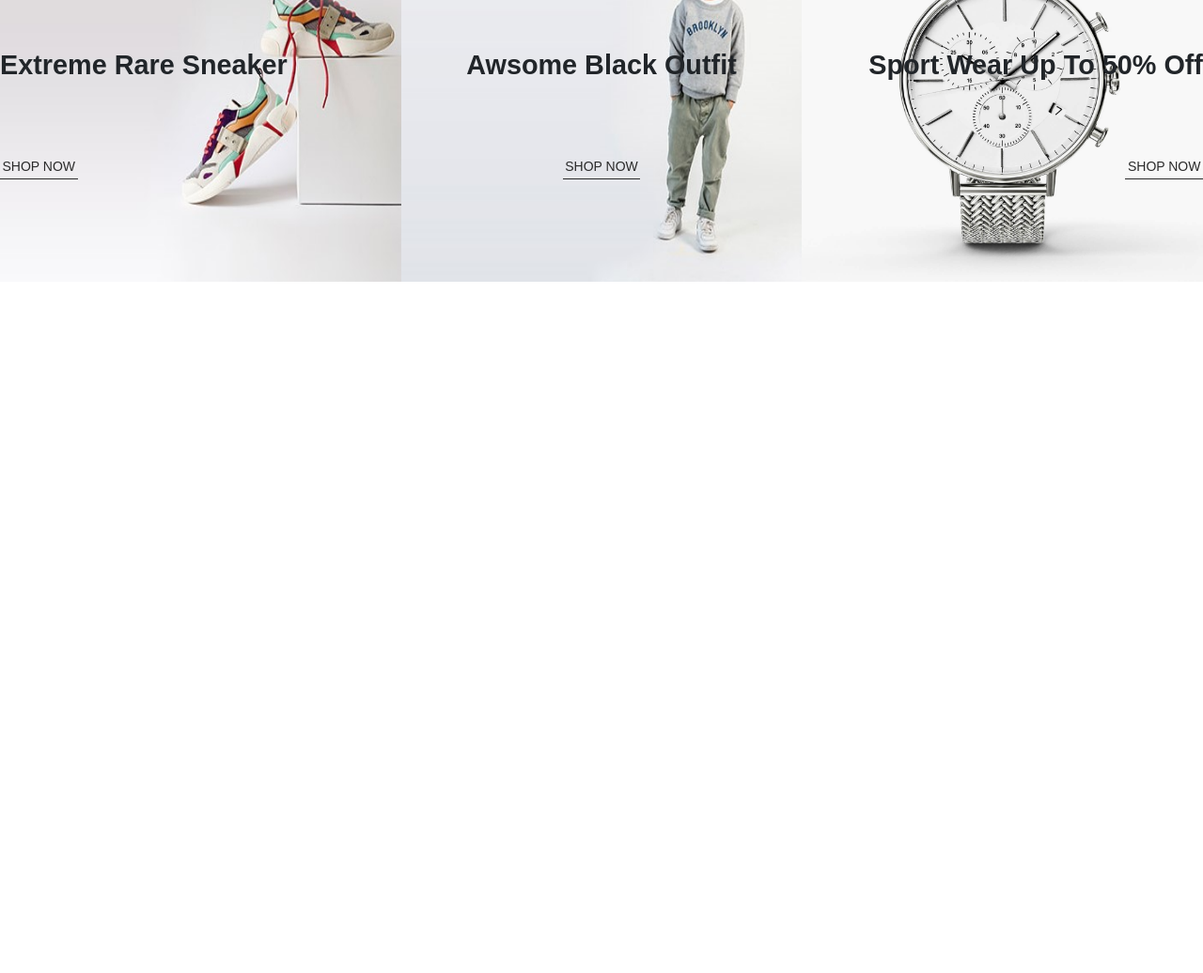
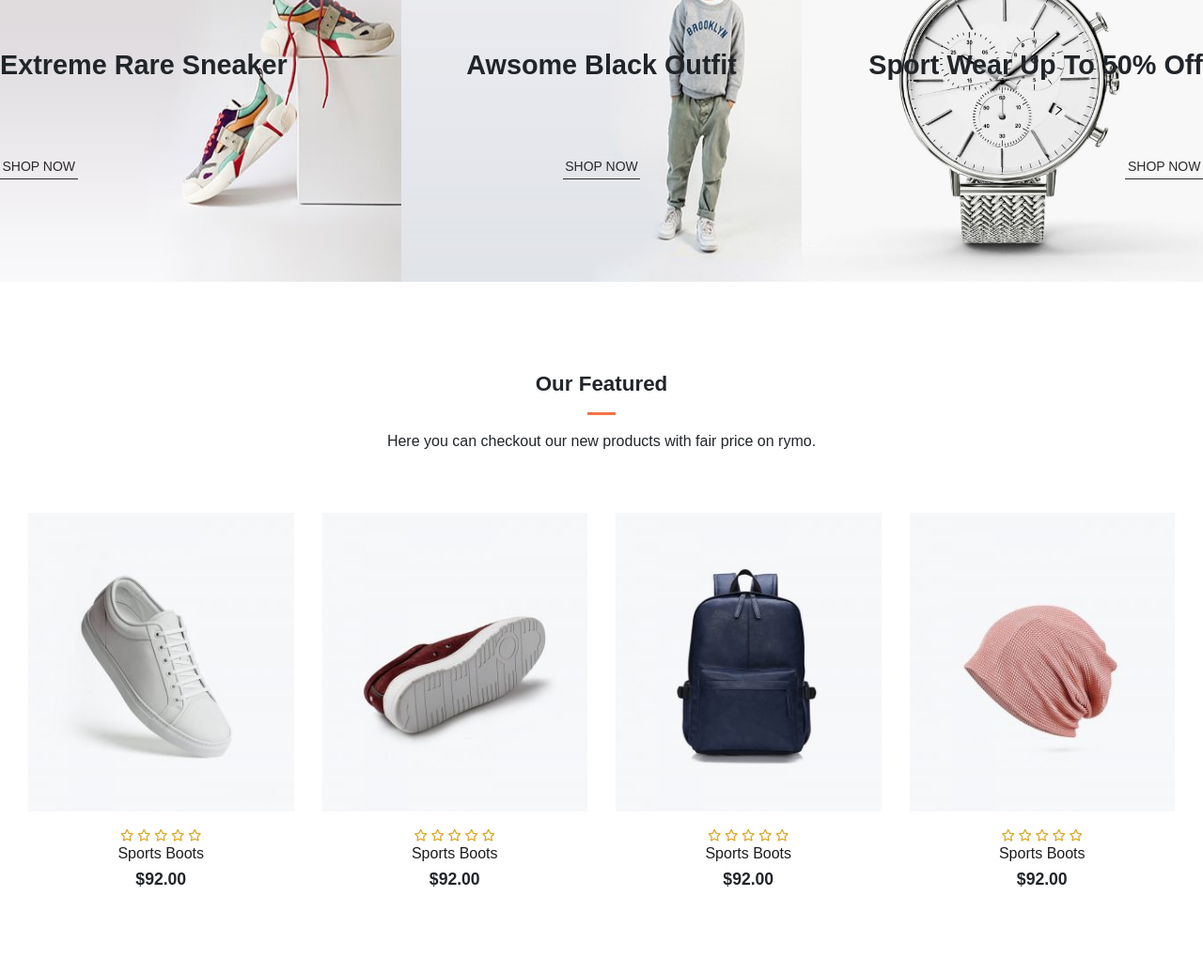
Before and after one commit to shubhkshatriya/Shopping-Web-Site, a plain HTML site: page index.html in a window 1280 px wide. Shown: the part 1109-2145 px from the top of the page at 94% size. Before the commit the page ends 1409 px from the top, so only its background shows below. Drawn offline with nearby package versions, Linux system fonts and the light colour scheme.

Commit message:
Added new section i.e feature section

```diff
--- a/index.html
+++ b/index.html
@@ -94,5 +94,70 @@
             </div>
         </div>
     </section>
+
+    <section id="feature" class="my-5 pb-5">
+        <div class="container text-center mt-5 py-5">
+            <h3>Our Featured</h3>
+                <hr class="mx-auto"/>
+                <p>Here you can checkout our new products with fair price on rymo.</p>
+        </div>
+        <div class="row mx-auto container-fluid">
+            <div class="product text-center col-lg-3 col-md-4 col-12">
+                <img class="img-fluid mb-3" src="img/featured/1.jpg" alt="">
+                <div class="star">
+                    <i class="far fa-star"></i>
+                    <i class="far fa-star"></i>
+                    <i class="far fa-star"></i>
+                    <i class="far fa-star"></i>
+                    <i class="far fa-star"></i>
+                </div>
+                <h5 class="p-name">Sports Boots</h5>
+                <h4 class="p-price">$92.00</h4>
+                <button class="buy-btn">Buy Now</button>
+            </div>
+
+            <div class="product text-center col-lg-3 col-md-4 col-12">
+                <img class="img-fluid mb-3" src="img/featured/2.jpg" alt="">
+                <div class="star">
+                    <i class="far fa-star"></i>
+                    <i class="far fa-star"></i>
+                    <i class="far fa-star"></i>
+                    <i class="far fa-star"></i>
+                    <i class="far fa-star"></i>
+                </div>
+                <h5 class="p-name">Sports Boots</h5>
+                <h4 class="p-price">$92.00</h4>
+                <button class="buy-btn">Buy Now</button>
+            </div>
+
+            <div class="product text-center col-lg-3 col-md-4 col-12">
+                <img class="img-fluid mb-3" src="img/featured/3.jpg" alt="">
+                <div class="star">
+                    <i class="far fa-star"></i>
+                    <i class="far fa-star"></i>
+                    <i class="far fa-star"></i>
+                    <i class="far fa-star"></i>
+                    <i class="far fa-star"></i>
+                </div>
+                <h5 class="p-name">Sports Boots</h5>
+                <h4 class="p-price">$92.00</h4>
+                <button class="buy-btn">Buy Now</button>
+            </div>
+
+            <div class="product text-center col-lg-3 col-md-4 col-12">
+                <img class="img-fluid mb-3" src="img/featured/4.jpg" alt="">
+                <div class="star">
+                    <i class="far fa-star"></i>
+                    <i class="far fa-star"></i>
+                    <i class="far fa-star"></i>
+                    <i class="far fa-star"></i>
+                    <i class="far fa-star"></i>
+                </div>
+                <h5 class="p-name">Sports Boots</h5>
+                <h4 class="p-price">$92.00</h4>
+                <button class="buy-btn">Buy Now</button>
+            </div>
+        </div>
+    </section>
 </body>
 </html>
--- a/style.css
+++ b/style.css
@@ -31,6 +31,12 @@ h5{
 }
 h6{
     color: #D8D8D8;
+}
+hr{
+    width: 30px;
+    height: 2px;
+    background-color: #fb774b;
+
 }
 
 button{
@@ -196,3 +202,34 @@ button:hover{
     align-items: flex-end;
     text-align: end;
 }
+
+.product{
+    cursor: pointer;
+    margin-bottom: 2rem;
+}
+
+.product img{
+    transition: 0.3s all;
+    width: 100%;
+}
+
+.product:hover{
+    opacity: 0.7;
+}
+
+.product .buy-btn{
+    background: #fb774b;
+    transform: translateY(20px);
+    opacity: 0;
+    transition: 0.3s all;
+}
+
+.product:hover .buy-btn{
+    transform: translateY(0);
+    opacity: 1;
+}
+
+.star{
+    font-size: 0.8rem;
+    color: goldenrod;
+}
```
